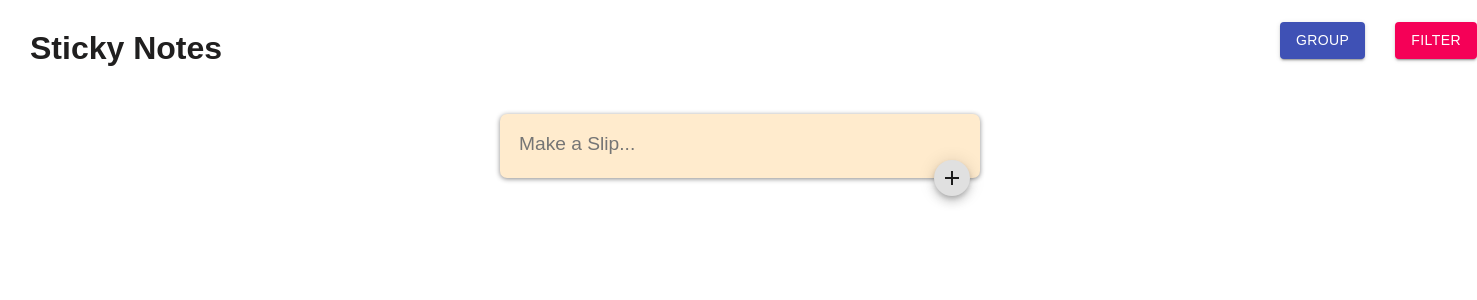
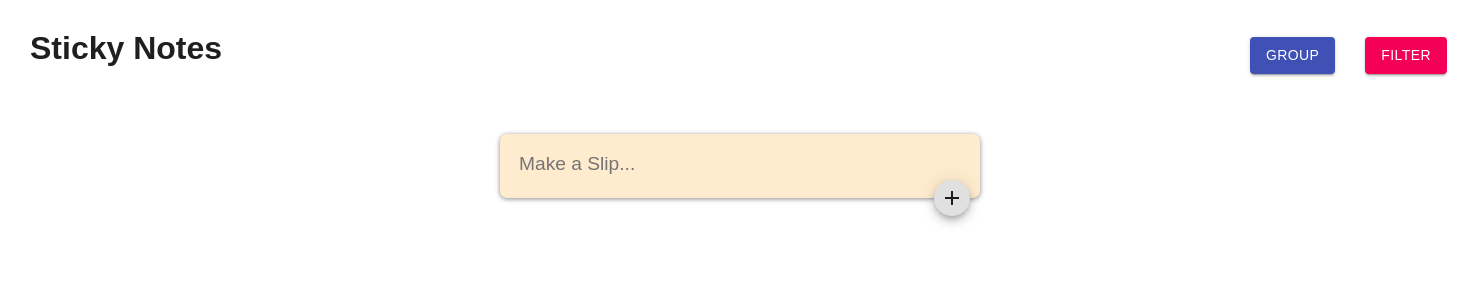
Before and after one commit to Nagulapally-Anudeep/Idea_Management_Tool, a React (Create React App) app: page / in a window 1280 px wide. Shown: the top 300 px of the page, 1477 px wide, since content can reach past the window. Built offline with nearby package versions, Linux system fonts and the light colour scheme.

Commit message:
add filter feature

```diff
--- a/public/styles.css
+++ b/public/styles.css
@@ -14,15 +14,15 @@ header {
 .group {
   font-size: larger;
   position: relative;
-  top: -45px;
-  left: 1250px;
+  top: -30px;
+  left: 1220px;
 }
 
 .filter {
   font-size: larger;
   position: relative;
-  top: -45px;
-  left: 1280px;
+  top: -30px;
+  left: 1250px;
 }
 
 .create-note {
@@ -30,7 +30,7 @@ header {
   background-color: blanchedalmond;
   height: auto;
   position: relative;
-  top: -20px;
+  top: 0px;
   left: 500px;
   padding: 15px;
   border-radius: 7px;
--- a/src/components/App.jsx
+++ b/src/components/App.jsx
@@ -1,39 +1,39 @@
 import React, { useState } from "react";
+import Header from "./Header";
 import CreateSticky from "./CreateSticky";
 import Note from "./Note";
 
 function App() {
   const [notes, setNotes] = useState([]);
 
-  const [count,setCount] = useState(0);
+  const [count, setCount] = useState(0);
 
   function addNote(newNote) {
-
-    setCount((prevCount)=>{
-      return prevCount+1;
+    setCount((prevCount) => {
+      return prevCount + 1;
     });
     setNotes((prevNotes) => {
       return [...prevNotes, newNote];
     });
-    console.log(newNote);
-  }
-
-  function deleteNote(id){
-
-    function matchId(noteItem,index) {
-      return (noteItem.u_id)!==id;
-    }
-
-    setNotes( (prevNotes) => {
-      return (prevNotes.filter(matchId));
-    } );
+    // console.log(newNote);
 
   }
 
-  function updateNote(newNote,id) {
+  function deleteNote(id) {
+    function matchId(noteItem, index) {
+      return noteItem.u_id !== id;
+    }
+
+    setNotes((prevNotes) => {
+      return prevNotes.filter(matchId);
+    });
+
+  }
+
+  function updateNote(newNote, id) {
     // console.log(newNote);
-    notes.map( (note,index) => {
-      if(note.u_id === id){
+    notes.map((note, index) => {
+      if (note.u_id === id) {
         note.bucket = newNote.bucket;
         note.user = newNote.user;
         note.content = newNote.content;
@@ -45,13 +45,22 @@ function App() {
 
   }
 
+  // filtering
+  const [filterWord,setFilterWord] = useState("all");
+
+  function filterHighlights(filterBy) {
+    setFilterWord(filterBy);
+  }
+
   return (
     <div>
+      <Header onFilter={filterHighlights} />
+
       <CreateSticky onAdd={addNote} count={count} />
 
       {notes.map((note, index) => {
-        return (
-          <Note
+        return ( (filterWord==="all" || filterWord===note.bucket)?
+          (<Note
             key={note.u_id}
             id={index}
             user={note.user}
@@ -60,7 +69,7 @@ function App() {
             u_id={note.u_id}
             onDelete={deleteNote}
             onUpdate={updateNote}
-          />
+          />) : (<div key={note.u_id}></div>)
         );
       })}
     </div>
--- a/src/components/CreateSticky.jsx
+++ b/src/components/CreateSticky.jsx
@@ -1,7 +1,6 @@
 import React, { useState } from "react";
 import AddIcon from "@material-ui/icons/Add";
 import Fab from "@material-ui/core/Fab";
-import { Button } from "@material-ui/core";
 
 function CreateSticky(props) {
   const [isExpanded, setExpanded] = useState(false);
@@ -14,7 +13,7 @@ function CreateSticky(props) {
     user: "",
     bucket: "",
     content: "",
-    u_id: props.count
+    u_id: props.count,
   });
 
   function handleChange(event) {
@@ -24,16 +23,15 @@ function CreateSticky(props) {
       return {
         ...prevNote,
         [name]: value,
-        "u_id": props.count
+        u_id: props.count,
       };
     });
   }
 
   function submitNote(event) {
-
-    if(note.user === "" || note.bucket === "" || note.content === ""){
+    if (note.user === "" || note.bucket === "" || note.content === "") {
       alert("Enter all the required fields!!");
-      return ;
+      return;
     }
 
     props.onAdd(note);
@@ -42,24 +40,13 @@ function CreateSticky(props) {
       user: "",
       bucket: "",
       content: "",
-      u_id: ""
+      u_id: "",
     });
     setExpanded(false);
     event.preventDefault();
   }
 
   return (
-    <div>
-      <header>
-        <h1>Sticky Notes</h1>
-        <Button variant="contained" color="primary" className="group">
-          Group
-        </Button>
-        <Button variant="contained" color="secondary" className="filter">
-          Filter
-        </Button>
-      </header>
-
     <div>
       <form className="create-note">
         {isExpanded && (
@@ -94,7 +81,6 @@ function CreateSticky(props) {
         </Fab>
       </form>
     </div>
-    </div>
   );
 }
 
--- /dev/null
+++ b/src/components/Header.jsx
@@ -0,0 +1,32 @@
+import React from "react";
+import { Button } from "@material-ui/core";
+
+function Header(props) {
+
+  function filtering() {
+    let filterBy = window.prompt("Filter Highlights by: ");
+    //   console.log(filterBy);
+    props.onFilter(filterBy);
+  }
+
+  return (
+    <div>
+      <header>
+        <h1>Sticky Notes</h1>
+        <Button variant="contained" color="primary" className="group">
+          Group
+        </Button>
+        <Button
+          variant="contained"
+          color="secondary"
+          className="filter"
+          onClick={filtering}
+        >
+          Filter
+        </Button>
+      </header>
+    </div>
+  );
+}
+
+export default Header;
--- a/src/components/Note.jsx
+++ b/src/components/Note.jsx
@@ -31,6 +31,8 @@ function Note(props) {
       return prevVal ^ true;
     });
   }
+
+  const customColors = ["rgb(250, 223, 72)"];
 
   return (
     <div className="note" onDoubleClick={editToggle}>
```
Lines whose indentation alone changed are shown as unchanged.
